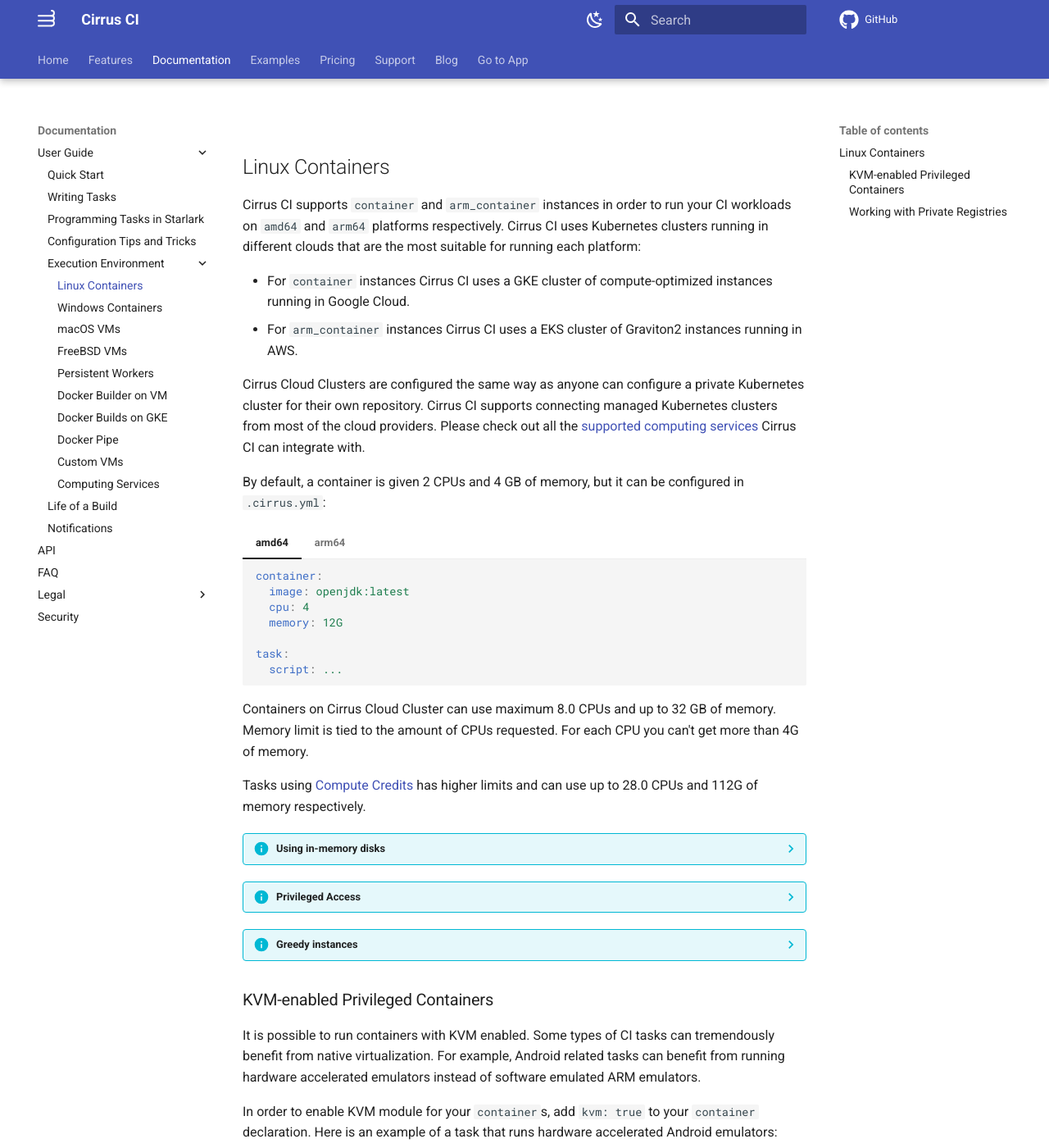
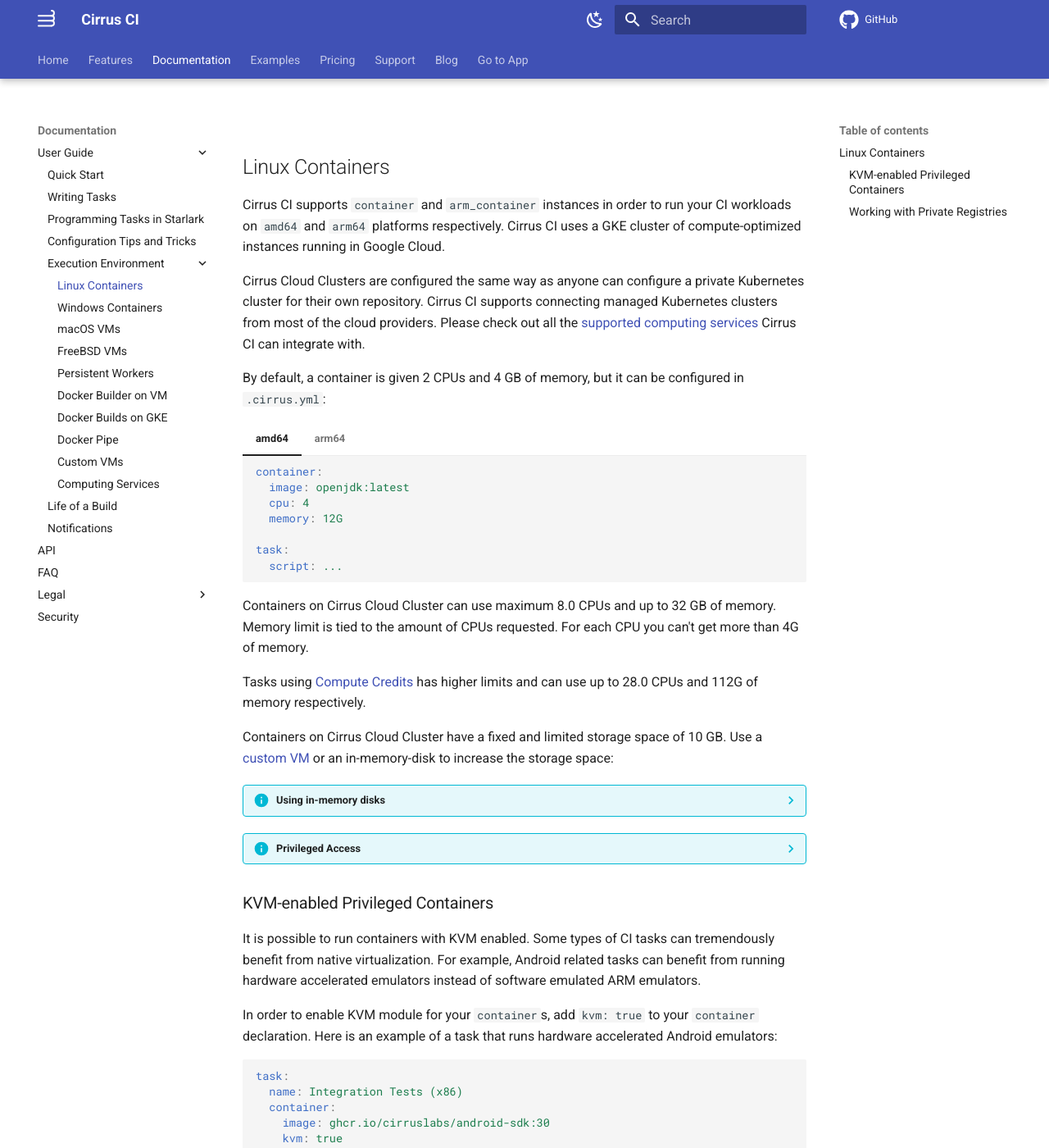
Before and after one commit to cirruslabs/cirrus-ci-docs, an MkDocs documentation site: the page built from docs/guide/linux.md, in a window 1280 px wide and 1400 px high. Shown: the whole window at 82% size. Built offline with MkDocs 1.6.1 and Material for MkDocs 9.7.7, drawn with Linux system fonts in a browser that asks for light colours; comment, search, counter and statistics services are not loaded.

Commit message:
Rework linux.md

```diff
--- a/docs/guide/linux.md
+++ b/docs/guide/linux.md
@@ -1,11 +1,7 @@
 ## Linux Containers
 
 Cirrus CI supports `container` and `arm_container` instances in order to run your CI workloads on `amd64` and `arm64`
-platforms respectively. Cirrus CI uses Kubernetes clusters running in different clouds that are the most suitable for
-running each platform:
-
-* For `container` instances Cirrus CI uses a GKE cluster of compute-optimized instances running in Google Cloud.
-* For `arm_container` instances Cirrus CI uses a EKS cluster of Graviton2 instances running in AWS.
+platforms respectively. Cirrus CI uses a GKE cluster of compute-optimized instances running in Google Cloud.
 
 Cirrus Cloud Clusters are configured the same way as anyone can configure a private Kubernetes cluster for their own
 repository. Cirrus CI supports connecting managed Kubernetes clusters from most of the cloud providers. Please check out
@@ -42,6 +38,8 @@ of CPUs requested. For each CPU you can't get more than 4G of memory.
 
 Tasks using [Compute Credits](../pricing.md#compute-credits) has higher limits and can use up to 28.0 CPUs and 112G of memory respectively.
 
+Containers on Cirrus Cloud Cluster have a fixed and limited storage space of 10 GB. Use a [custom VM](custom-vms.md) or an in-memory-disk to increase the storage space:
+
 ??? info "Using in-memory disks"
     Some I/O intensive tasks may benefit from using a `tmpfs` disk mounted as a working directory. Set `use_in_memory_disk` flag
     to enable in-memory disk for a container:
@@ -70,9 +68,6 @@ Tasks using [Compute Credits](../pricing.md#compute-credits) has higher limits a
 
 ??? info "Privileged Access"
     If you need to run privileged docker containers, take a look at the [docker builder](docker-builder-vm.md).
-
-??? info "Greedy instances"
-    Greedy instances can potentially use more CPU resources if available. Please check [this blog post](https://medium.com/cirruslabs/introducing-greedy-container-instances-29aad06dc2b4) for more details.
 
 ### KVM-enabled Privileged Containers
 
```
